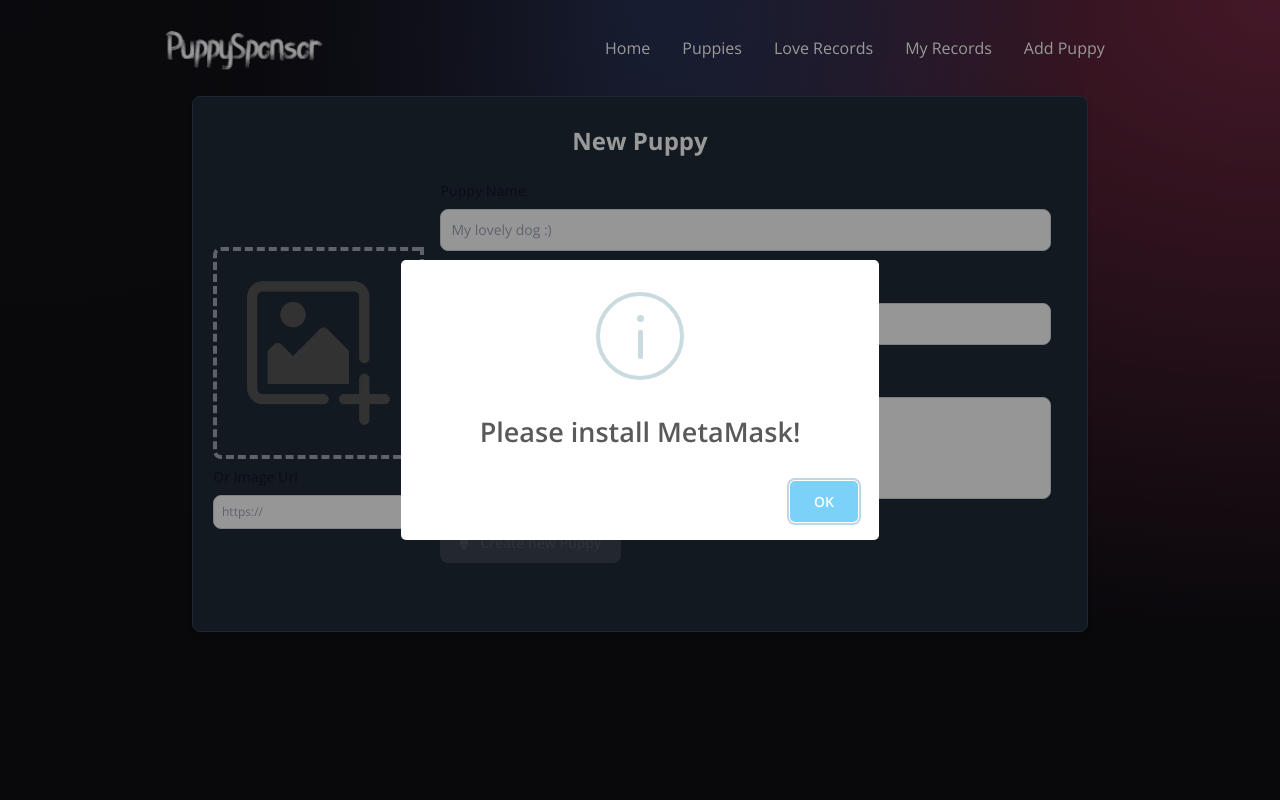
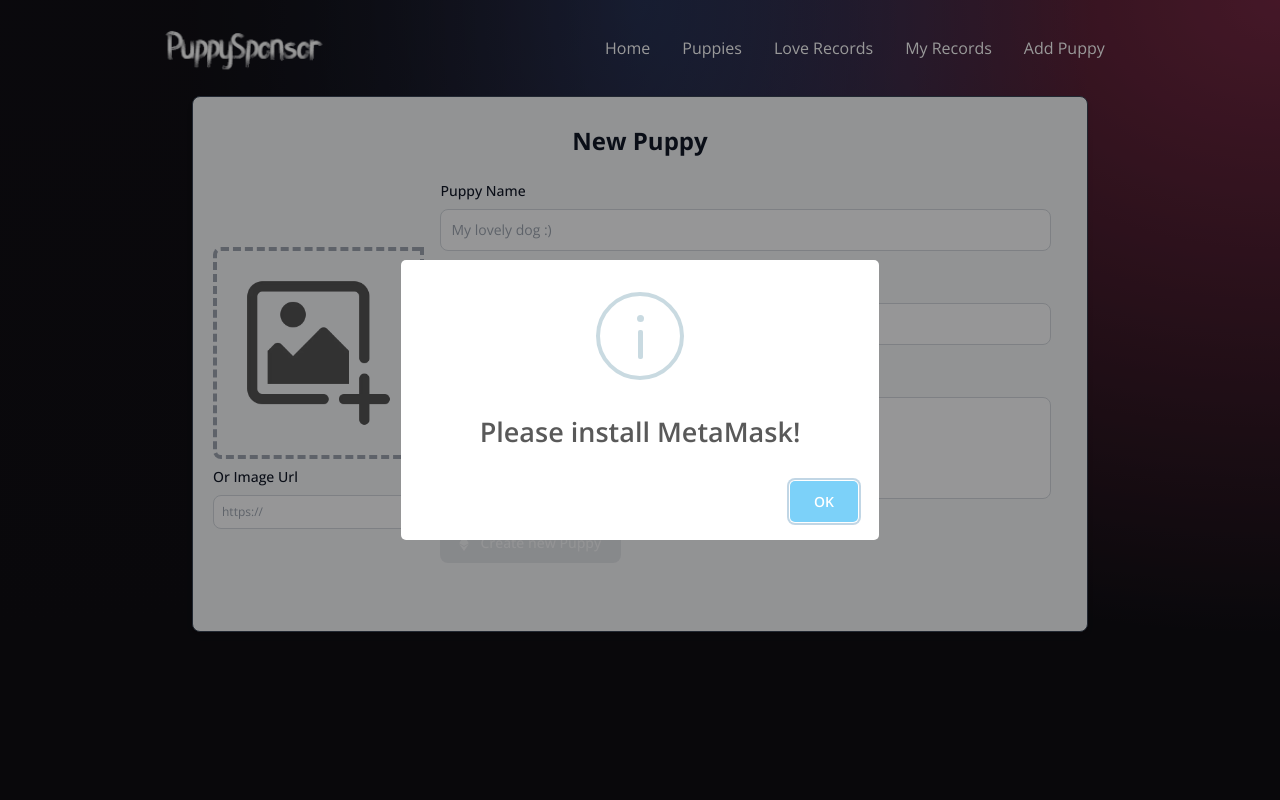
Before and after one commit to lohsuan/puppy_sponsor, a React (Vite) app: page /add-puppy in a window 1280 px wide. Shown: the top 800 px of the page. Built offline with nearby package versions, Linux system fonts and the light colour scheme; no server answers.

Commit message:
fix: light mode stylr and date format hint.

```diff
--- a/src/components/AddPuppy.jsx
+++ b/src/components/AddPuppy.jsx
@@ -124,8 +124,8 @@
 
   return (
     <div className="min-h-screen">
-      <div className="m-auto p-5 max-w-[90vw] xl:max-w-[70vw] md:w-auto rounded-lg border shadow-md border-gray-700 bg-gray-800">
-        <p className="text-center text-white font-extrabold text-2xl my-5 md:my-2">New Puppy</p>
+      <div className="m-auto p-5 max-w-[90vw] xl:max-w-[70vw] md:w-auto rounded-lg border shadow-md border-gray-700 bg-gray-100 dark:bg-gray-800">
+        <p className="text-center dark:text-white font-extrabold text-2xl my-5 md:my-2 text-gray-900">New Puppy</p>
         <div className="flex flex-col items-center md:flex-row">
           <div className="flex flex-col h-auto w-1/3 my-2">
             <img
@@ -205,7 +205,7 @@
                   id="new-puppy-date-picker"
                   type="text"
                   className="bg-gray-50 border border-gray-300 text-gray-900 sm:text-sm rounded-lg focus:ring-blue-500 focus:border-blue-500 block w-full pl-10 p-2.5 dark:bg-gray-700 dark:border-gray-600 dark:placeholder-gray-400 dark:text-white dark:focus:ring-blue-500 dark:focus:border-blue-500"
-                  placeholder="Select date"
+                  placeholder="Please enter with format yyyy/mm/dd"
                   onChange={(el) => {
                     setNewPuppyBirthday(el.target.value)
                   }}
```
